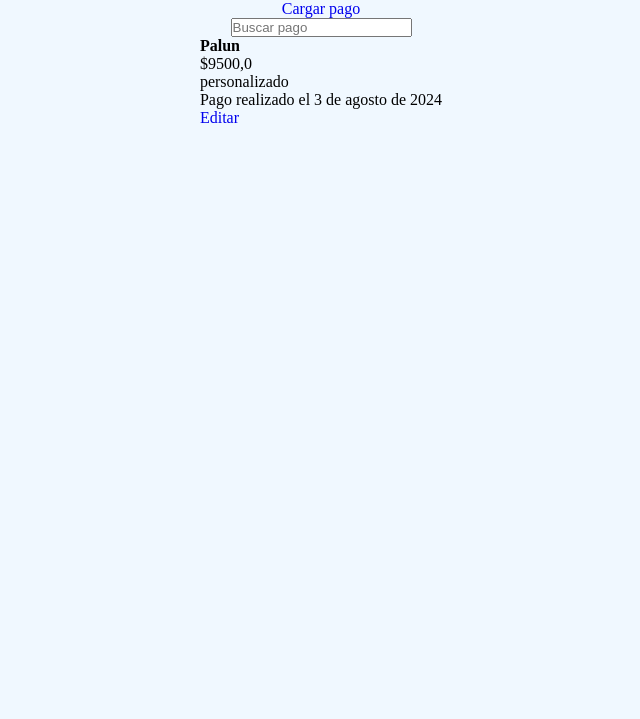
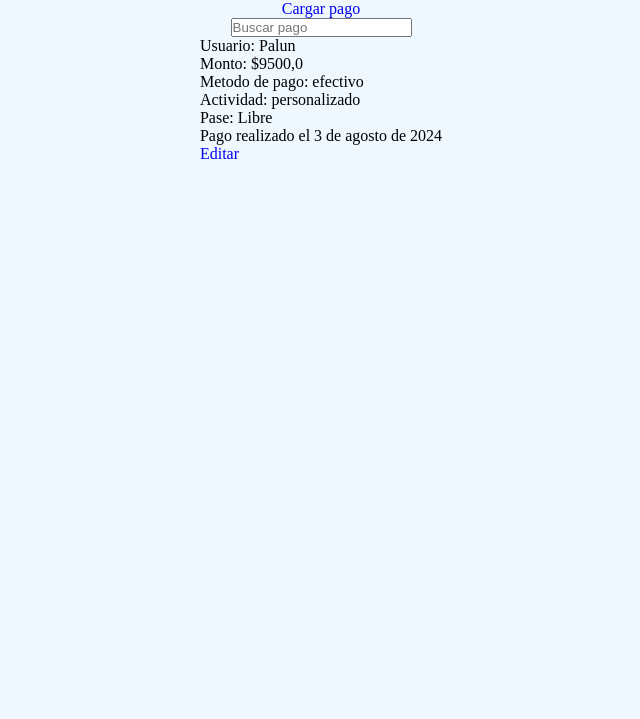
Before and after one commit to Palun7/kinef, a Django app: page /pagos/lista/ in a window 1280 px wide. Shown: the part 40-759 px from the top of the page, without its empty margins (319-959 px from the left). Run offline with Django 5.2, Linux system fonts and the light colour scheme; a user stored in the database is signed in; data comes from the database, SQL or seed files in the repository; both versions use the stored data as it was after the commit.

Commit message:
Actualizaciones varias

```diff
--- a/project/config/settings.py
+++ b/project/config/settings.py
@@ -42,6 +42,7 @@ INSTALLED_APPS = [
     'core',
     'usuarios',
     'pagos',
+    'gastos',
 ]
 
 MIDDLEWARE = [
--- a/project/config/urls.py
+++ b/project/config/urls.py
@@ -24,6 +24,7 @@ urlpatterns = [
     path('', include('core.urls')),
     path('usuarios/', include('usuarios.urls')),
     path('pagos/', include('pagos.urls')),
+    path('gastos/', include('gastos.urls')),
 ]
 
 if settings.DEBUG:
--- a/project/core/templates/core/components/navbar.html
+++ b/project/core/templates/core/components/navbar.html
@@ -5,7 +5,7 @@
         {% if user.is_superuser %}
         <li><a href="{% url 'usuarios:index' %}">Usuarios</a></li>
         <li><a href="{% url 'pagos:index' %}">Pagos</a></li>
-        <li><a href="">Gastos</a></li>
+        <li><a href="{% url 'gastos:index' %}">Gastos</a></li>
         <li><a href="">Horas</a></li>
         {% endif %}
         {% if user.is_authenticated %}
--- a/project/pagos/forms.py
+++ b/project/pagos/forms.py
@@ -4,4 +4,4 @@ from .models import Pagos
 class PagosForm(forms.ModelForm):
     class Meta:
         model = Pagos
-        fields = ['usuario', 'monto', 'actividad']
+        fields = ['usuario', 'monto', 'modo_pago', 'actividad', 'pase']
--- a/project/pagos/models.py
+++ b/project/pagos/models.py
@@ -4,11 +4,13 @@ from usuarios.models import Usuarios
 class Pagos(models.Model):
     usuario = models.ForeignKey(Usuarios, on_delete=models.DO_NOTHING)
     monto = models.FloatField()
+    modo_pago = models.CharField(max_length=50, null=True, blank=True)
     actividad = models.CharField(max_length=50)
+    pase = models.CharField(max_length=50, null=True, blank=True)
     fecha = models.DateField(auto_now=True)
 
     def __str__(self):
-        return f'{self.usuario}, {self.actividad}, {self.fecha}'
+        return f'{self.usuario}, {self.actividad} {self.pase}, {self.fecha}'
 
     class Meta:
         verbose_name = 'pago'
--- a/project/pagos/templates/pagos/pagos_list.html
+++ b/project/pagos/templates/pagos/pagos_list.html
@@ -17,9 +17,11 @@
         <div class="card-pagos-container">
             {% for object in object_list %}
                 <div class="card-pagos">
-                    <p><strong>{{ object.usuario }}</strong></p>
-                    <p>${{ object.monto }}</p>
-                    <p>{{ object.actividad }}</p>
+                    <p>Usuario: {{ object.usuario }}</p>
+                    <p>Monto: ${{ object.monto }}</p>
+                    <p>Metodo de pago: {{ object.modo_pago }}</p>
+                    <p>Actividad: {{ object.actividad }}</p>
+                    <p>Pase: {{ object.pase }}</p>
                     <p>Pago realizado el {{ object.fecha }}</p>
                     <a href="{% url 'pagos:pagos_update' object.id %}">Editar</a>
                 </div>
--- a/project/pagos/views.py
+++ b/project/pagos/views.py
@@ -1,6 +1,6 @@
 from django.shortcuts import render
 from django.contrib.auth.mixins import LoginRequiredMixin
-from django.views.generic import DeleteView, DetailView, ListView, UpdateView, CreateView
+from django.views.generic import ListView, UpdateView, CreateView
 from .models import Pagos
 from django.db.models import Q
 from .forms import PagosForm
@@ -21,7 +21,7 @@ class PagosList(LoginRequiredMixin, ListView):
         busqueda = self.request.GET.get("busqueda")
         if busqueda:
             queryset = queryset.filter(
-                Q(usuario__nombre__icontains=busqueda) |
+                Q(usuario__user__username__icontains=busqueda) |
                 Q(monto__icontains=busqueda) |
                 Q(actividad__icontains=busqueda)
             )
```
Also changed, not shown: project/db.sqlite3.
